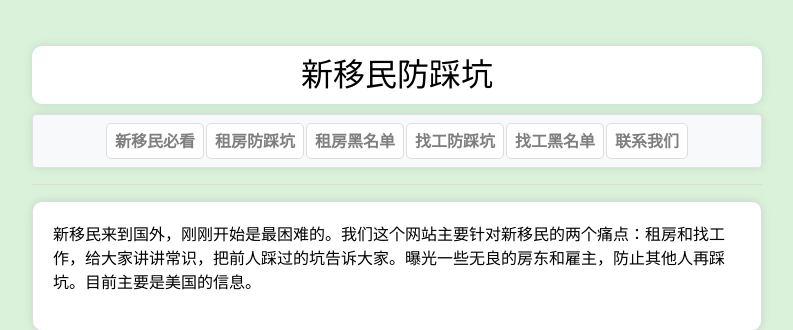
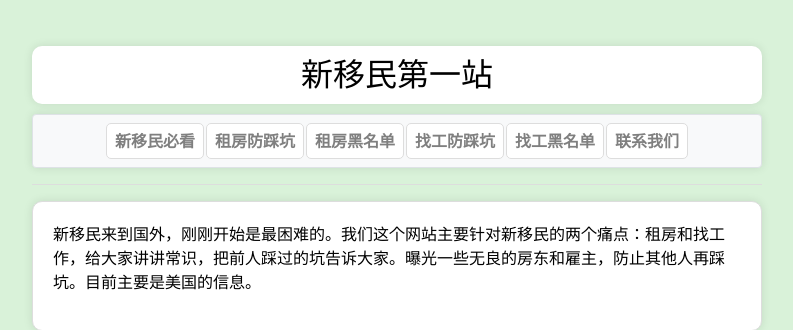
Before and after one commit to zealotCodeZy/newImmi, a Flask app: page / in a window 1280 px wide. Shown: the top 330 px of the page, without its empty margins (243-1036 px from the left). Run offline with Flask 3, Linux system fonts and the light colour scheme; some libraries are stand-ins or nearby versions.

Commit message:
change names

```diff
--- a/app/templates/base.html
+++ b/app/templates/base.html
@@ -11,7 +11,7 @@
     <div class="container">
         <div class="row justify-content-center">
             <div class="col-md-8 text-center mt-3">
-                <h1>新移民防踩坑</h1>
+                <h1>新移民第一站</h1>
             </div>
         </div>
         <div class="row justify-content-center">
```
